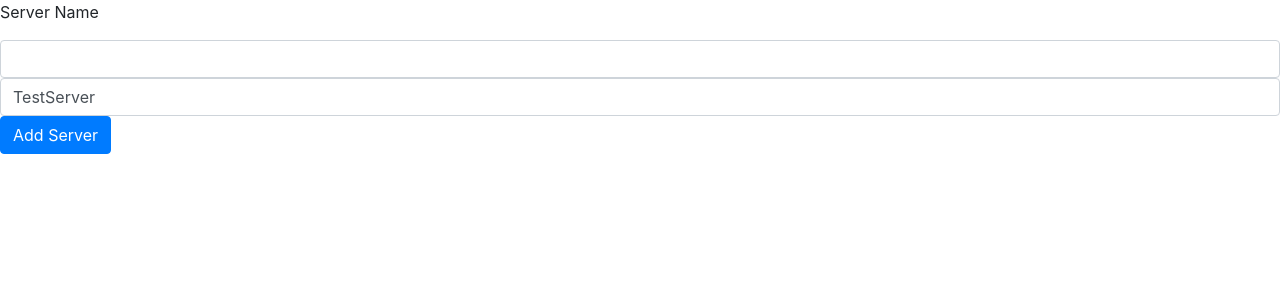
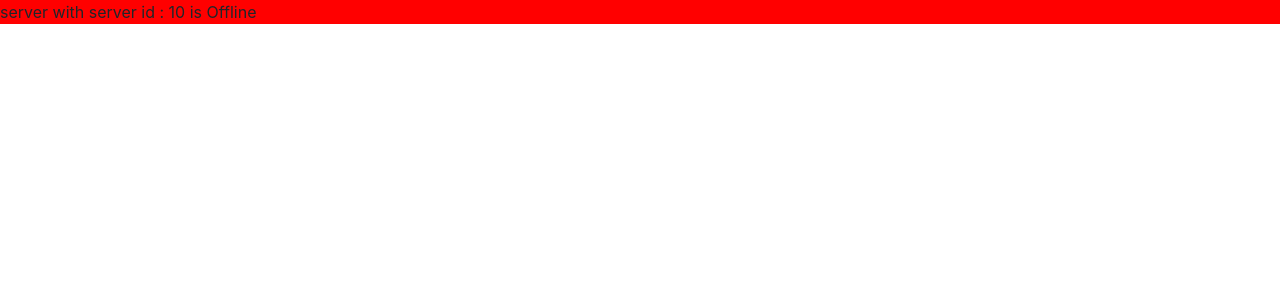
Before and after one commit to pbelokar/AngularFirstApp, an Angular app: page / in a window 1280 px wide. Shown: the top 300 px of the page. Built offline with nearby package versions, Linux system fonts and the light colour scheme.

Commit message:
how to add dynamic-styling

```diff
--- a/src/app/app.component.html
+++ b/src/app/app.component.html
@@ -13,7 +13,8 @@
 
 <body>
   <!-- <app-server2>Loading ....</app-server2> -->
-  <app-my-directives>Loading..</app-my-directives>
+  <!-- <app-my-directives>Loading..</app-my-directives> -->
+  <app-dynamic-style>Loading..</app-dynamic-style>
   <script src="https://code.jquery.com/jquery-3.2.1.slim.min.js"
     integrity="sha384-KJ3o2DKtIkvYIK3UENzmM7KCkRr/rE9/Qpg6aAZGJwFDMVNA/GpGFF93hXpG5KkN"
     crossorigin="anonymous"></script>
--- a/src/app/app.module.ts
+++ b/src/app/app.module.ts
@@ -5,12 +5,14 @@ import {FormsModule} from '@angular/forms';
 import { AppComponent } from './app.component';
 import { Server2Component } from './server2/server2.component';
 import { MyDirectivesComponent } from './my-directives/my-directives.component';
+import { DynamicStyleComponent } from './dynamic-style/dynamic-style.component';
 
 @NgModule({
   declarations: [
     AppComponent,
     Server2Component,
-    MyDirectivesComponent
+    MyDirectivesComponent,
+    DynamicStyleComponent
   ],
   imports: [
     BrowserModule,
--- /dev/null
+++ b/src/app/dynamic-style/dynamic-style.component.html
@@ -0,0 +1 @@
+<p [ngStyle] = {backgroundColor:getColor()}> server with server id : {{serverID}} is {{serverStatus}}</p>
--- /dev/null
+++ b/src/app/dynamic-style/dynamic-style.component.ts
@@ -0,0 +1,27 @@
+import { Component, OnInit } from '@angular/core';
+
+@Component({
+  selector: 'app-dynamic-style',
+  templateUrl: './dynamic-style.component.html',
+  styles: [`.Online{color: yellow;}`]
+})
+export class DynamicStyleComponent implements OnInit {
+  serverID: number = 10;
+  serverStatus: string = 'Offline';
+  constructor() {
+    this.serverStatus = Math.random() > 0.5 ? 'Online' : 'Offline';
+
+  }
+
+  getServerStatus() {
+    return this.serverStatus;
+
+  }
+  getColor() {
+    return this.serverStatus == 'Online' ? 'green' : 'red';
+  }
+
+  ngOnInit(): void {
+  }
+
+}
--- a/src/app/my-directives/my-directives.component.html
+++ b/src/app/my-directives/my-directives.component.html
@@ -2,4 +2,9 @@
 <input type="text" class="form-control" (input)="OnUpdateServerName($event)">
 <input type="text" class="form-control" [(ngModel)]="serverName">
 <button class="btn btn-primary" [disabled]="allowNewServer" (click)="onCreateServer()">Add Server</button>
-<p *ngIf="serverCreated">Server is created. Server Name is {{serverName}}</p>
+<p *ngIf="serverCreated" else noServer>Server is created. Server Name is {{serverName}}</p>
+<!-- OnDeleteServer --><br><br>
+<ng-template #noServer>
+    <p>No Server Created</p>
+</ng-template>
+<button class="btn btn-primary"  (click)="OnDeleteServer()">Delete Server</button>
--- a/src/app/my-directives/my-directives.component.ts
+++ b/src/app/my-directives/my-directives.component.ts
@@ -30,5 +30,8 @@ export class MyDirectivesComponent implements OnInit {
   OnUpdateServerName(event:Event) {
     this.serverName = (<HTMLInputElement>event.target).value;
   }
+  OnDeleteServer() {
+    this.serverCreated = false;
+  }
 
 }
```
Also changed, not shown: src/app/dynamic-style/dynamic-style.component.css (added).
